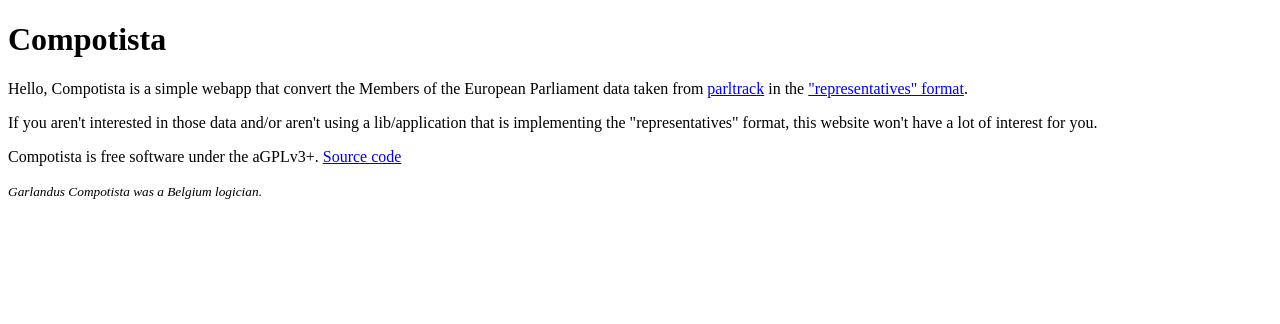
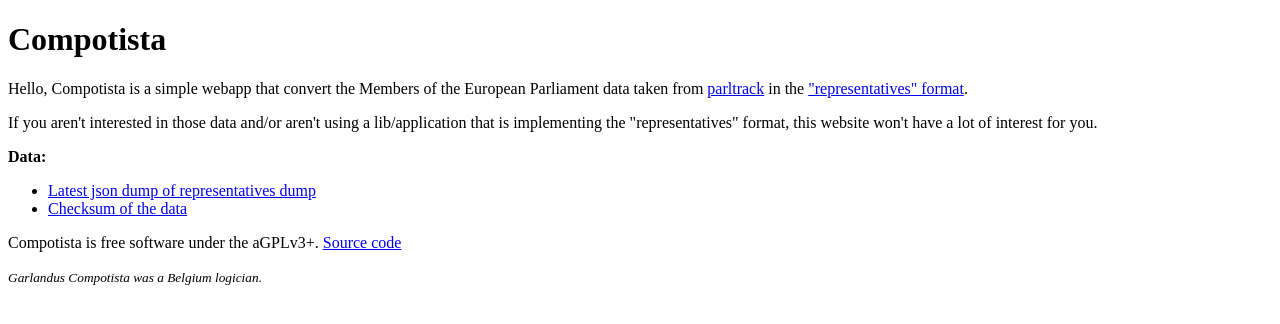
Before and after one commit to political-memory/compotista, a Django app: page / in a window 1280 px wide. Shown: the top 324 px of the page. Run offline with Django 3.2, Linux system fonts and the light colour scheme.

Commit message:
[enh] add information on the home page

```diff
--- a/compotista/templates/home.html
+++ b/compotista/templates/home.html
@@ -10,6 +10,12 @@
 
         <p>If you aren't interested in those data and/or aren't using a lib/application that is implementing the "representatives" format, this website won't have a lot of interest for you.</p>
 
+        <p><b>Data:</b></p>
+        <ul>
+            <li><a href="/latest/">Latest json dump of representatives dump</a></li>
+            <li><a href="/latest/checksum/">Checksum of the data</a></li>
+        </ul>
+
         <p>Compotista is free software under the aGPLv3+. <a href="https://github.com/Psycojoker/compotista">Source code</a></p>
 
         <p><small><i>Garlandus Compotista was a Belgium logician.</i></small></p>
```
